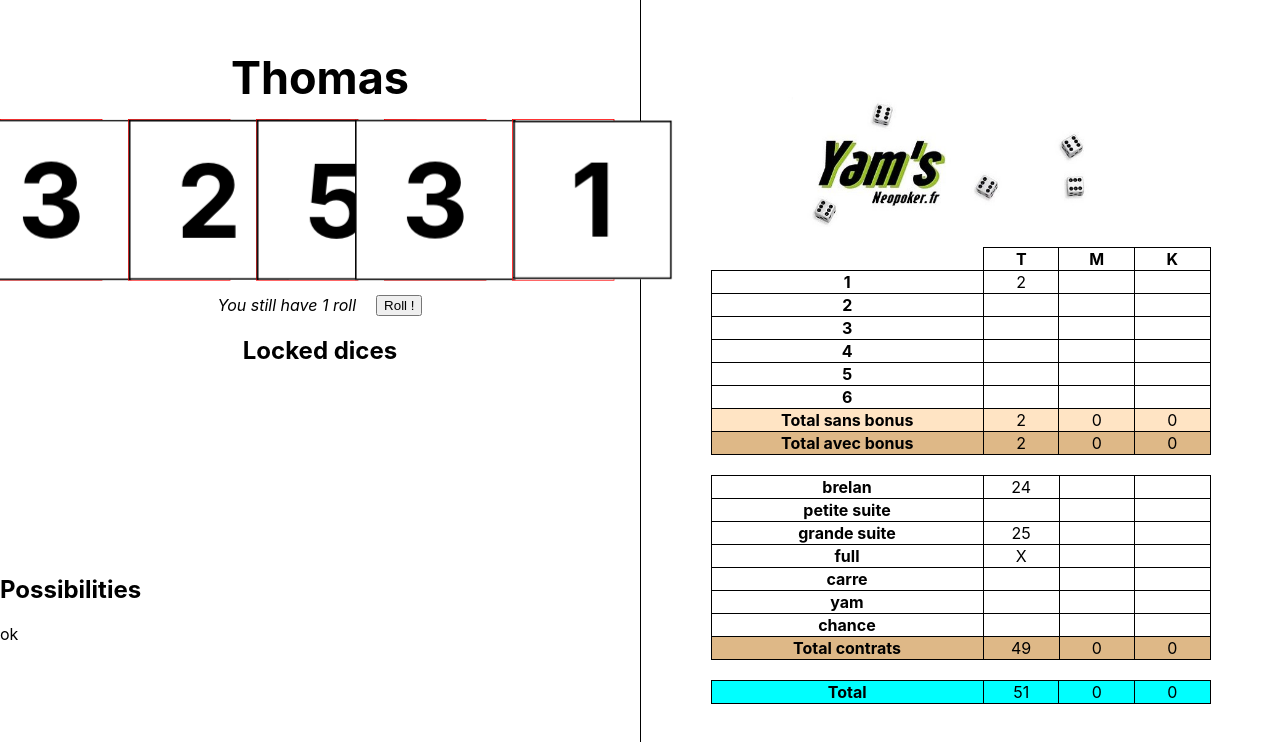
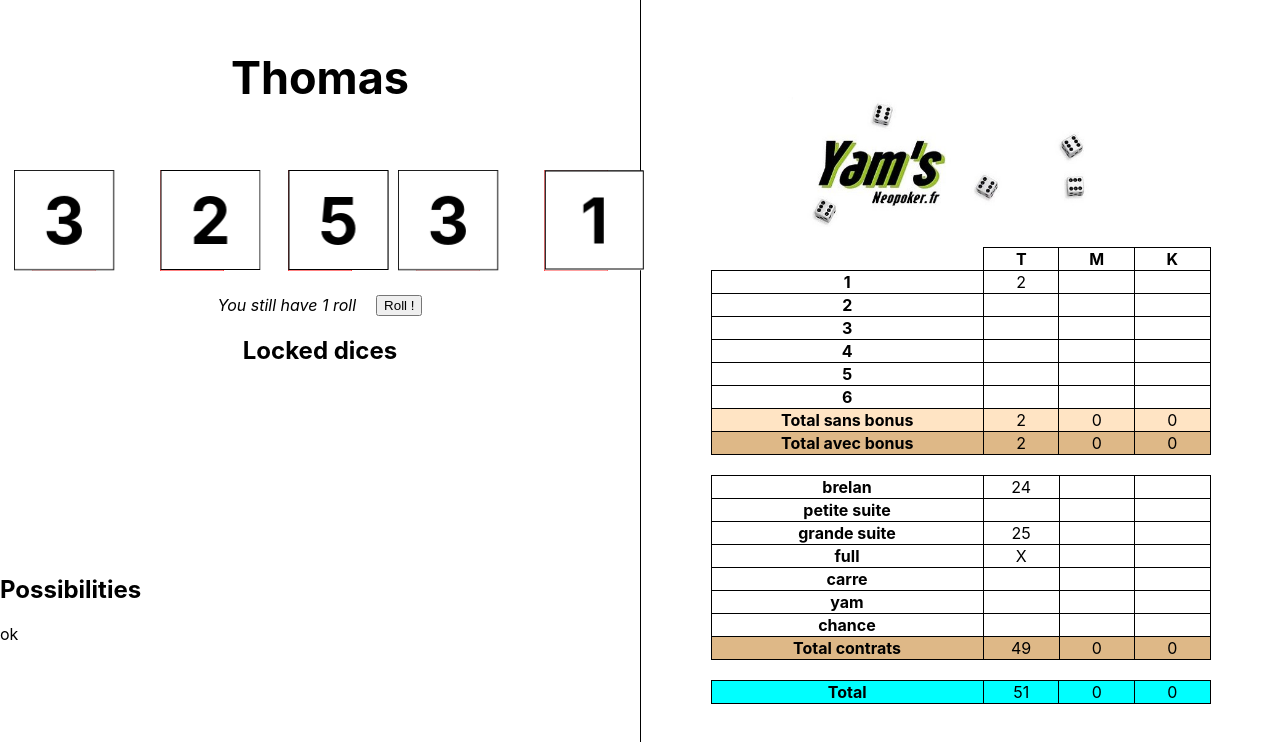
Before and after one commit to ThomasLaforge/yams, a React (Create React App) app: page / in a window 1280 px wide. Shown: the top 742 px of the page. Built offline with nearby package versions, Linux system fonts and the light colour scheme.

Commit message:
fix new scale and position to center

```diff
--- a/src/components/Dice/Dice.scss
+++ b/src/components/Dice/Dice.scss
@@ -3,8 +3,8 @@ $diceBorderWidth: 2px;
 $diceWidthWithoutBorder: $diceWidth - 2 * $diceBorderWidth;
 
 .die-container {
-    transform: scale(0.8);
-    transform-origin: 0 0;
+    transform: scale(0.5);
+    transform-origin: center;
     position: relative;
     perspective: 10000px;
     width: $diceWidth;
```
